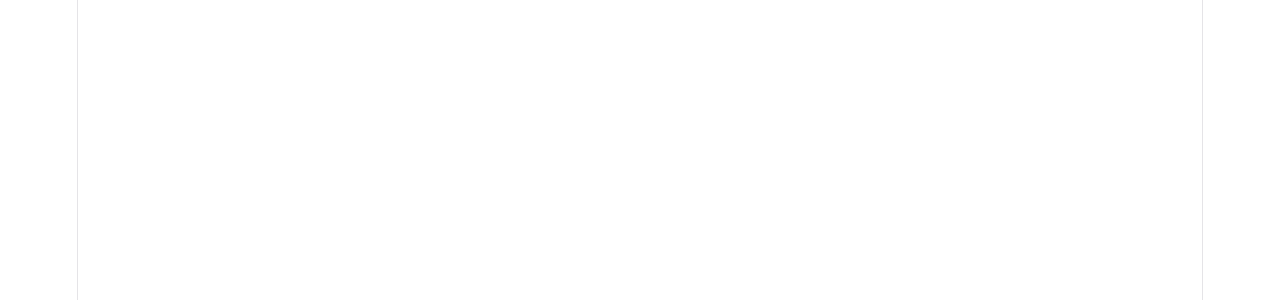
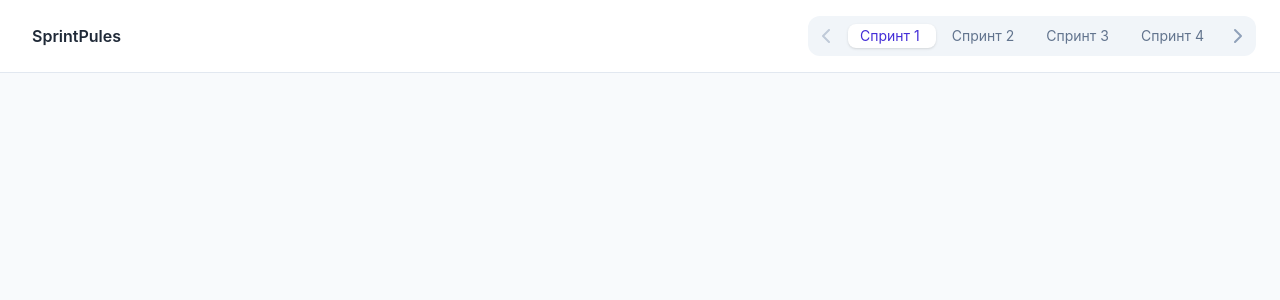
Before and after one commit to lyoha61/sprint-pulse, a Vue app: page / in a window 1280 px wide. Shown: the top 300 px of the page. Built offline with nearby package versions, Linux system fonts and the light colour scheme.

Commit message:
feat: setup Tailwind CSS v4 and Lucide icons with header implementation

```diff
--- a/package.json
+++ b/package.json
@@ -9,6 +9,9 @@
     "preview": "vite preview"
   },
   "dependencies": {
+    "@lucide/vue": "^1.16.0",
+    "@tailwindcss/vite": "^4.3.0",
+    "tailwindcss": "^4.3.0",
     "vue": "^3.5.34"
   },
   "devDependencies": {
--- a/src/App.vue
+++ b/src/App.vue
@@ -1,7 +1,7 @@
 <script setup>
-
+import DashboardPage from './pages/DashboardPage.vue';
 </script>
 
 <template>
-
+	<DashboardPage />
 </template>
--- /dev/null
+++ b/src/components/Header.vue
@@ -0,0 +1,92 @@
+<script setup>
+import { ref } from 'vue';
+import { ChevronLeft, ChevronRight } from '@lucide/vue';
+
+const activeSprint = ref(1);
+
+const setActiveSprint = (sprintNumber) => {
+	activeSprint.value = sprintNumber;
+};
+
+const nextSprint = () => {
+	if (activeSprint.value < 4) {
+		activeSprint.value++;
+	}
+};
+
+const prevSprint = () => {
+	if (activeSprint.value > 1) {
+		activeSprint.value--;
+	}
+};
+</script>
+
+<template>
+<div class="w-full h-auto flex justify-between bg-white px-6 py-4 items-center border-b border-slate-200">
+	<h1 class="px-2 font-semibold">SprintPules</h1>
+
+	<div class="flex items-center gap-2 bg-slate-100 rounded-xl p-1">
+		<button
+			class="chevron-button"
+			@click="prevSprint"
+			:disabled="activeSprint === 1"
+		>
+			<ChevronLeft />
+		</button>
+
+		<ul class="flex gap-2 relative">
+			<div class="absolute inset-y-1 left-0 right-0">
+				<div
+					class="absolute top-0 bottom-0 bg-white shadow-sm rounded-lg transition-all duration-300 ease-in-out"
+					:style="{
+						width: 'calc(25% - 4px)',
+						left: `calc(${(activeSprint - 1) * 25}% + ${(activeSprint - 1) * 2}px)`
+					}"
+				></div>
+			</div>
+
+			<li v-for="n in 4" :key="n" class="relative z-10">
+				<button
+					:class="['sprint-button', { 'sprint-button-active': activeSprint === n }]"
+					@click="setActiveSprint(n)"
+				>
+					Спринт {{ n }}
+				</button>
+			</li>
+		</ul>
+
+		<button
+			class="chevron-button"
+			@click="nextSprint"
+			:disabled="activeSprint === 4"
+		>
+			<ChevronRight />
+		</button>
+	</div>
+
+</div>
+</template>
+
+<style scoped>
+@reference "tailwindcss";
+
+.sprint-button {
+	@apply px-3 py-1.5 text-sm text-slate-500 hover:text-slate-700 rounded-lg transition-colors relative z-10;
+}
+
+.sprint-button-active, .sprint-button-active:hover  {
+	@apply text-indigo-700;
+}
+
+.chevron-button {
+	@apply w-7 h-7 flex items-center justify-center rounded-lg hover:bg-white text-slate-400 transition-colors;
+}
+
+button:disabled {
+	@apply opacity-50 cursor-not-allowed;
+}
+
+.chevron-button:disabled {
+	@apply hover:bg-transparent;
+}
+</style>
--- /dev/null
+++ b/src/pages/DashboardPage.vue
@@ -0,0 +1,9 @@
+<script setup>
+import Header from '../components/Header.vue';
+
+
+</script>
+
+<template>
+	<Header />
+</template>
--- a/src/style.css
+++ b/src/style.css
@@ -1,296 +1,30 @@
-:root {
-  --text: #6b6375;
-  --text-h: #08060d;
-  --bg: #fff;
-  --border: #e5e4e7;
-  --code-bg: #f4f3ec;
-  --accent: #aa3bff;
-  --accent-bg: rgba(170, 59, 255, 0.1);
-  --accent-border: rgba(170, 59, 255, 0.5);
-  --social-bg: rgba(244, 243, 236, 0.5);
-  --shadow:
-    rgba(0, 0, 0, 0.1) 0 10px 15px -3px, rgba(0, 0, 0, 0.05) 0 4px 6px -2px;
+@import "tailwindcss";
 
-  --sans: system-ui, 'Segoe UI', Roboto, sans-serif;
-  --heading: system-ui, 'Segoe UI', Roboto, sans-serif;
-  --mono: ui-monospace, Consolas, monospace;
+@layer base {
+  body {
+    font-family: Inter, system-ui, sans-serif;
+    background: #F8FAFC;
+    color: #1f2937;
+    padding: 0;
+    margin: 0;
+    box-sizing: border-box;
+  }
 
-  font: 18px/145% var(--sans);
-  letter-spacing: 0.18px;
-  color-scheme: light dark;
-  color: var(--text);
-  background: var(--bg);
-  font-synthesis: none;
-  text-rendering: optimizeLegibility;
-  -webkit-font-smoothing: antialiased;
-  -moz-osx-font-smoothing: grayscale;
-
-  @media (max-width: 1024px) {
-    font-size: 16px;
+  html, body, #app {
+    height: 100%;
   }
 }
 
-@media (prefers-color-scheme: dark) {
-  :root {
-    --text: #9ca3af;
-    --text-h: #f3f4f6;
-    --bg: #16171d;
-    --border: #2e303a;
-    --code-bg: #1f2028;
-    --accent: #c084fc;
-    --accent-bg: rgba(192, 132, 252, 0.15);
-    --accent-border: rgba(192, 132, 252, 0.5);
-    --social-bg: rgba(47, 48, 58, 0.5);
-    --shadow:
-      rgba(0, 0, 0, 0.4) 0 10px 15px -3px, rgba(0, 0, 0, 0.25) 0 4px 6px -2px;
-  }
-
-  #social .button-icon {
-    filter: invert(1) brightness(2);
-  }
-}
-
-body {
-  margin: 0;
-}
-
-h1,
-h2 {
-  font-family: var(--heading);
-  font-weight: 500;
-  color: var(--text-h);
-}
-
-h1 {
-  font-size: 56px;
-  letter-spacing: -1.68px;
-  margin: 32px 0;
-  @media (max-width: 1024px) {
-    font-size: 36px;
-    margin: 20px 0;
-  }
-}
-h2 {
-  font-size: 24px;
-  line-height: 118%;
-  letter-spacing: -0.24px;
-  margin: 0 0 8px;
-  @media (max-width: 1024px) {
-    font-size: 20px;
-  }
-}
-p {
-  margin: 0;
-}
-
-code,
-.counter {
-  font-family: var(--mono);
-  display: inline-flex;
-  border-radius: 4px;
-  color: var(--text-h);
-}
-
-code {
-  font-size: 15px;
-  line-height: 135%;
-  padding: 4px 8px;
-  background: var(--code-bg);
-}
-
-.counter {
-  font-size: 16px;
-  padding: 5px 10px;
-  border-radius: 5px;
-  color: var(--accent);
-  background: var(--accent-bg);
-  border: 2px solid transparent;
-  transition: border-color 0.3s;
-  margin-bottom: 24px;
-
-  &:hover {
-    border-color: var(--accent-border);
-  }
-  &:focus-visible {
-    outline: 2px solid var(--accent);
-    outline-offset: 2px;
-  }
-}
-
-.hero {
-  position: relative;
-
-  .base,
-  .framework,
-  .vite {
-    inset-inline: 0;
-    margin: 0 auto;
-  }
-
-  .base {
-    width: 170px;
-    position: relative;
-    z-index: 0;
-  }
-
-  .framework,
-  .vite {
-    position: absolute;
-  }
-
-  .framework {
-    z-index: 1;
-    top: 34px;
-    height: 28px;
-    transform: perspective(2000px) rotateZ(300deg) rotateX(44deg) rotateY(39deg)
-      scale(1.4);
-  }
-
-  .vite {
-    z-index: 0;
-    top: 107px;
-    height: 26px;
-    width: auto;
-    transform: perspective(2000px) rotateZ(300deg) rotateX(40deg) rotateY(39deg)
-      scale(0.8);
-  }
-}
-
-#app {
-  width: 1126px;
-  max-width: 100%;
-  margin: 0 auto;
-  text-align: center;
-  border-inline: 1px solid var(--border);
-  min-height: 100svh;
-  display: flex;
-  flex-direction: column;
-  box-sizing: border-box;
-}
-
-#center {
-  display: flex;
-  flex-direction: column;
-  gap: 25px;
-  place-content: center;
-  place-items: center;
-  flex-grow: 1;
-
-  @media (max-width: 1024px) {
-    padding: 32px 20px 24px;
-    gap: 18px;
-  }
-}
-
-#next-steps {
-  display: flex;
-  border-top: 1px solid var(--border);
-  text-align: left;
-
-  & > div {
-    flex: 1 1 0;
-    padding: 32px;
-    @media (max-width: 1024px) {
-      padding: 24px 20px;
-    }
-  }
-
-  .icon {
-    margin-bottom: 16px;
-    width: 22px;
-    height: 22px;
-  }
-
-  @media (max-width: 1024px) {
-    flex-direction: column;
-    text-align: center;
-  }
-}
-
-#docs {
-  border-right: 1px solid var(--border);
-
-  @media (max-width: 1024px) {
-    border-right: none;
-    border-bottom: 1px solid var(--border);
-  }
-}
-
-#next-steps ul {
-  list-style: none;
-  padding: 0;
-  display: flex;
-  gap: 8px;
-  margin: 32px 0 0;
-
-  .logo {
-    height: 18px;
+@layer components {
+  button {
+    font-family: inherit;
+    cursor: pointer;
+    border: none;
+    background: none;
   }
 
   a {
-    color: var(--text-h);
-    font-size: 16px;
-    border-radius: 6px;
-    background: var(--social-bg);
-    display: flex;
-    padding: 6px 12px;
-    align-items: center;
-    gap: 8px;
     text-decoration: none;
-    transition: box-shadow 0.3s;
-
-    &:hover {
-      box-shadow: var(--shadow);
-    }
-    .button-icon {
-      height: 18px;
-      width: 18px;
-    }
-  }
-
-  @media (max-width: 1024px) {
-    margin-top: 20px;
-    flex-wrap: wrap;
-    justify-content: center;
-
-    li {
-      flex: 1 1 calc(50% - 8px);
-    }
-
-    a {
-      width: 100%;
-      justify-content: center;
-      box-sizing: border-box;
-    }
+    color: inherit;
   }
 }
-
-#spacer {
-  height: 88px;
-  border-top: 1px solid var(--border);
-  @media (max-width: 1024px) {
-    height: 48px;
-  }
-}
-
-.ticks {
-  position: relative;
-  width: 100%;
-
-  &::before,
-  &::after {
-    content: '';
-    position: absolute;
-    top: -4.5px;
-    border: 5px solid transparent;
-  }
-
-  &::before {
-    left: 0;
-    border-left-color: var(--border);
-  }
-  &::after {
-    right: 0;
-    border-right-color: var(--border);
-  }
-}
--- a/vite.config.js
+++ b/vite.config.js
@@ -1,7 +1,11 @@
 import { defineConfig } from 'vite'
 import vue from '@vitejs/plugin-vue'
+import tailwindcss from '@tailwindcss/vite'
 
 // https://vite.dev/config/
 export default defineConfig({
-  plugins: [vue()],
+  plugins: [
+    vue(),
+    tailwindcss(),
+  ],
 })
```
Also changed, not shown: .continue/mcpServers/new-mcp-server.yaml (added), 2 other files (tests, documents, lock files or other folders).
